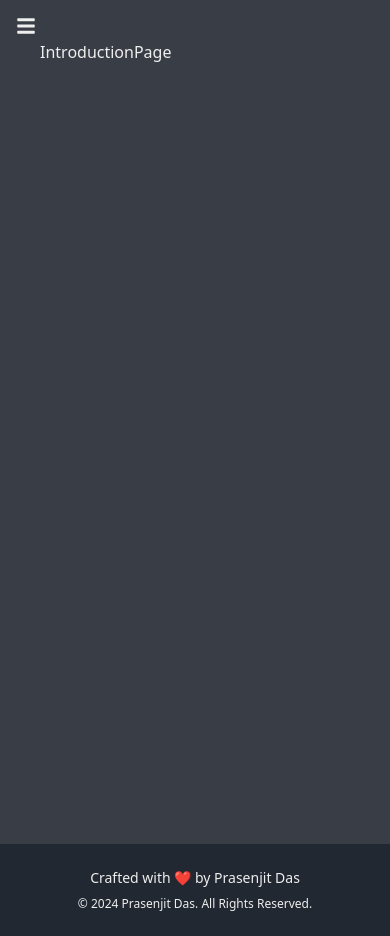
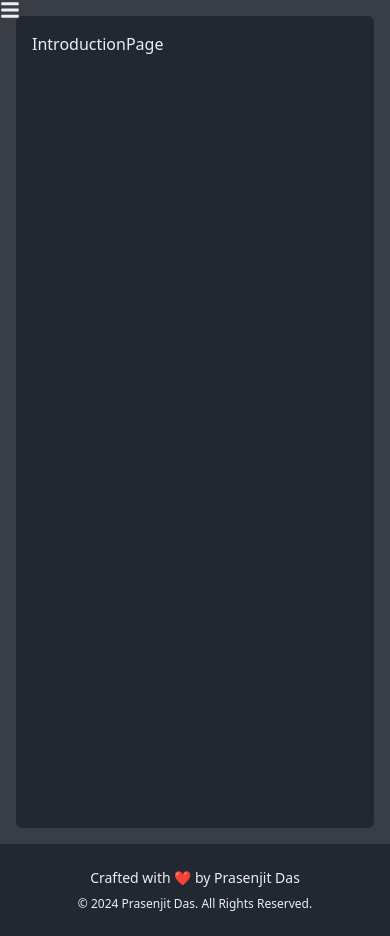
Before and after one commit to prasenjitpriyan/portfolio, a Next.js app: page /introduction in a window 390 px wide. Built offline with nearby package versions, Linux system fonts and the light colour scheme.

Commit message:
HamburgerButton modified

```diff
--- a/app/(navs)/introduction/page.jsx
+++ b/app/(navs)/introduction/page.jsx
@@ -1,7 +1,11 @@
 import React from 'react'
 
 const IntroductionPage = () => {
-  return <section className="min-h-screen p-10">IntroductionPage</section>
+  return (
+    <section className="min-h-[calc(100vh-2rem)] bg-my-color-1 m-4 p-4 rounded-md">
+      IntroductionPage
+    </section>
+  )
 }
 
 export default IntroductionPage
--- a/components/HamburgerButton.jsx
+++ b/components/HamburgerButton.jsx
@@ -8,7 +8,7 @@ const HamburgerButton = () => {
 
   return (
     <button
-      className="fixed top-4 left-4 z-50 text-my-color-4 text-xl cursor-pointer xl:hidden"
+      className="fixed top-0 left-0 z-50 text-my-color-4 text-xl cursor-pointer xl:hidden"
       onClick={toggleSidebar}
     >
       {isOpen ? <FaTimes /> : <FaBars />}
```
